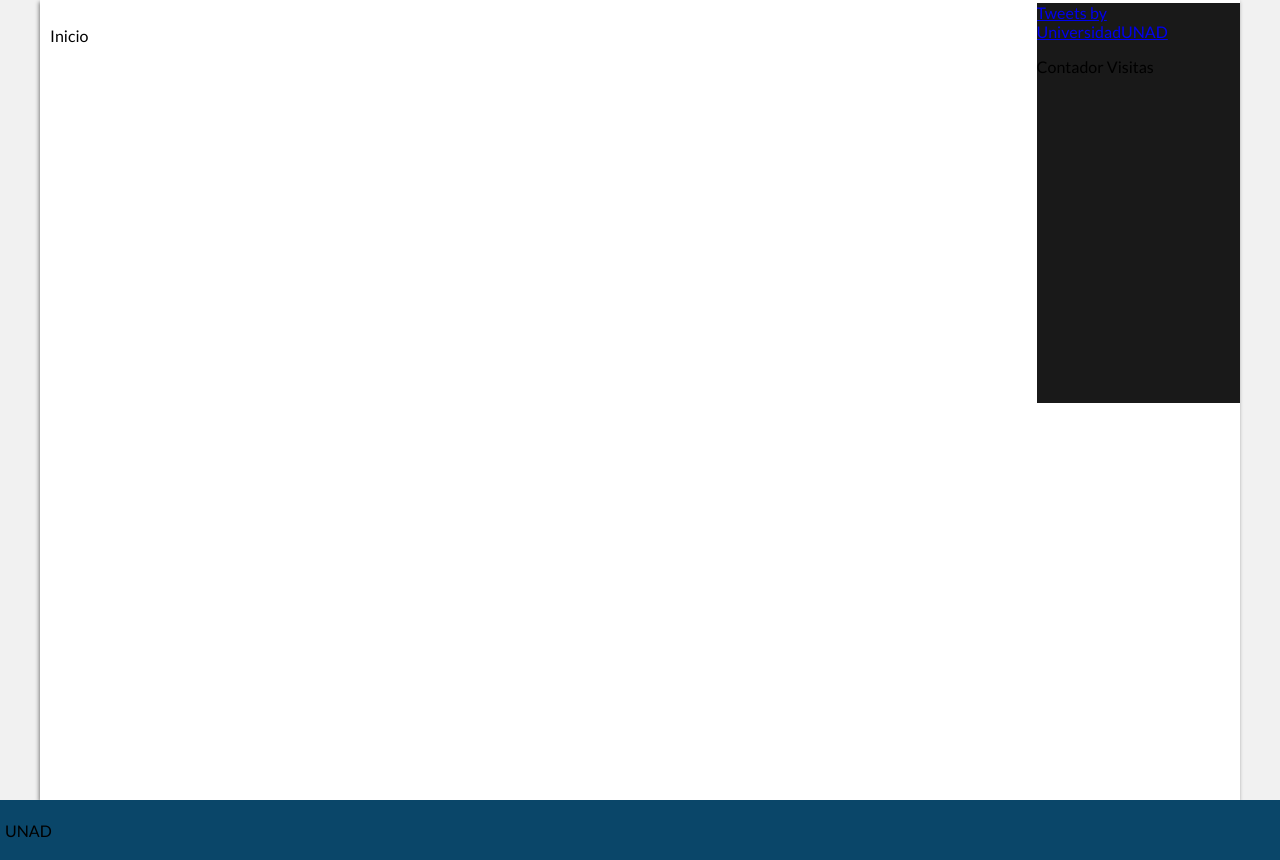
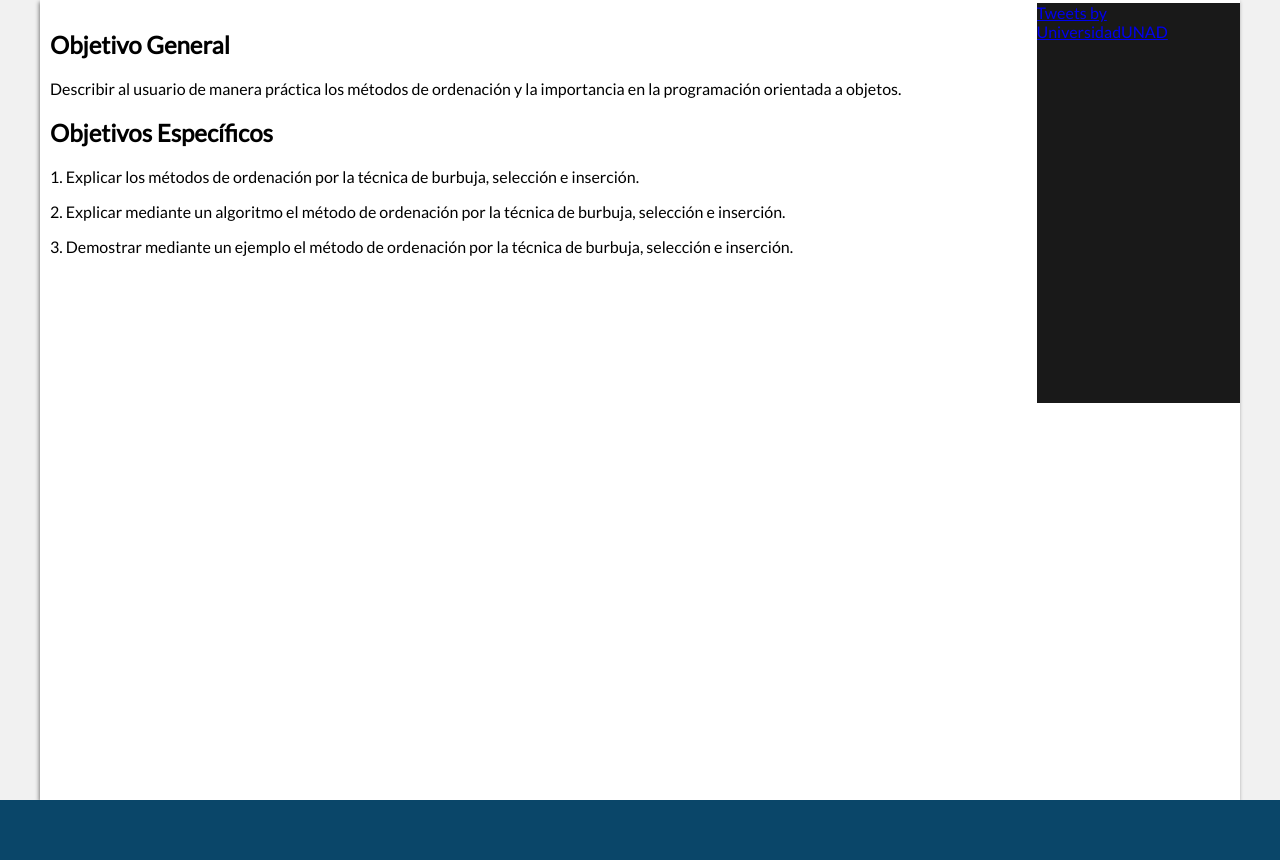
Before and after one commit to jhona1993/OVI-Web, a plain HTML site: page index.html in a window 1280 px wide. Shown: the part 97-957 px from the top of the page. Drawn offline with Linux system fonts and the light colour scheme.

Commit message:
Se adiciono el Contador de visitas, incluido por el compañero en el foro

```diff
--- a/css/style.css
+++ b/css/style.css
@@ -234,6 +234,12 @@ span {
     margin: 0 auto;
 }
 
+#sfcehfpx8sdclw3caueduhee52knl9q71dz {
+    position: absolute;
+    top: 0px;
+    right: 0px;
+}
+
 @font-face {
     font-family: 'icomoon';
     src: url('../fonts/icomoon.eot?u0gpm6');
--- a/index.html
+++ b/index.html
@@ -28,20 +28,27 @@
     </nav>
     <section>
         <div id="contenido">
-            <p>Inicio</p>
+            <div>
+				<h2>Objetivo General</h2>
+				<p>Describir al usuario de manera práctica los métodos de ordenación y la
+                    importancia en la programación orientada a objetos.</p>
+			</div>
+			<div>
+				<h2>Objetivos Específicos</h2>
+					<p>1. Explicar los métodos de ordenación por la técnica de burbuja, selección e inserción.</p>
+					<p>2. Explicar mediante un algoritmo el método de ordenación por la técnica de burbuja, selección e inserción.</p>
+					<p>3. Demostrar mediante un ejemplo el método de ordenación por la técnica de burbuja, selección e inserción.</p>
+			</div>
         </div>
         <aside>
-            <div>
                 <a class="twitter-timeline" href="https://twitter.com/UniversidadUNAD?ref_src=twsrc%5Etfw">Tweets by UniversidadUNAD</a>
                 <script async src="https://platform.twitter.com/widgets.js" charset="utf-8"></script>
-            </div>
-            <div>
-                <p>Contador Visitas</p>
-            </div>
         </aside>
     </section>
     <footer>
-        <p>UNAD</p>
+        <div id="sfcehfpx8sdclw3caueduhee52knl9q71dz"></div>
+<script type="text/javascript" src="https://counter6.wheredoyoucomefrom.ovh/private/counter.js?c=ehfpx8sdclw3caueduhee52knl9q71dz&down=async" async></script>
+<noscript><a href="https://www.contadorvisitasgratis.com" title="contador de visitas online"><img src="https://counter6.wheredoyoucomefrom.ovh/private/contadorvisitasgratis.php?c=ehfpx8sdclw3caueduhee52knl9q71dz" border="0" title="contador de visitas online" alt="contador de visitas online"></a></noscript>
     </footer>
 </body>
 
```
